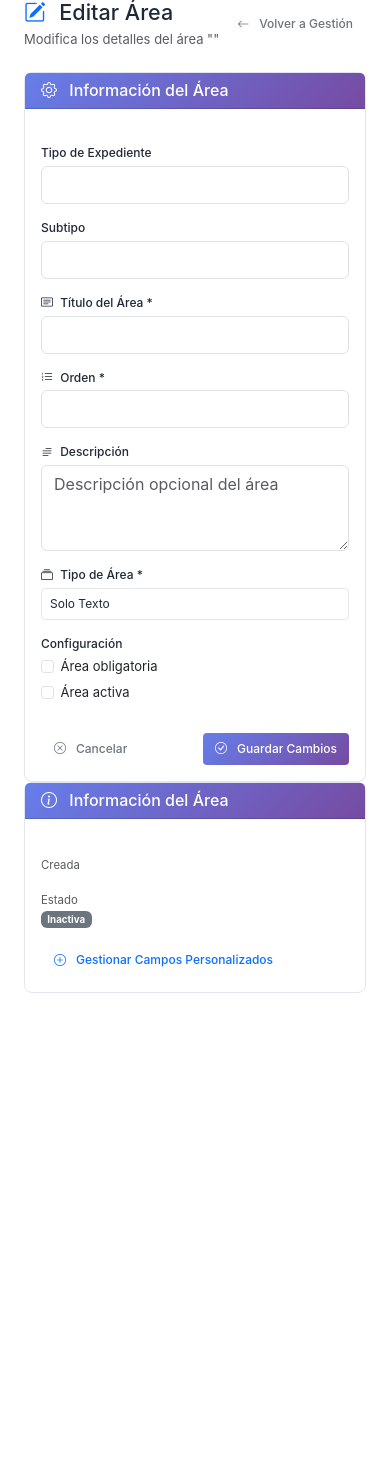
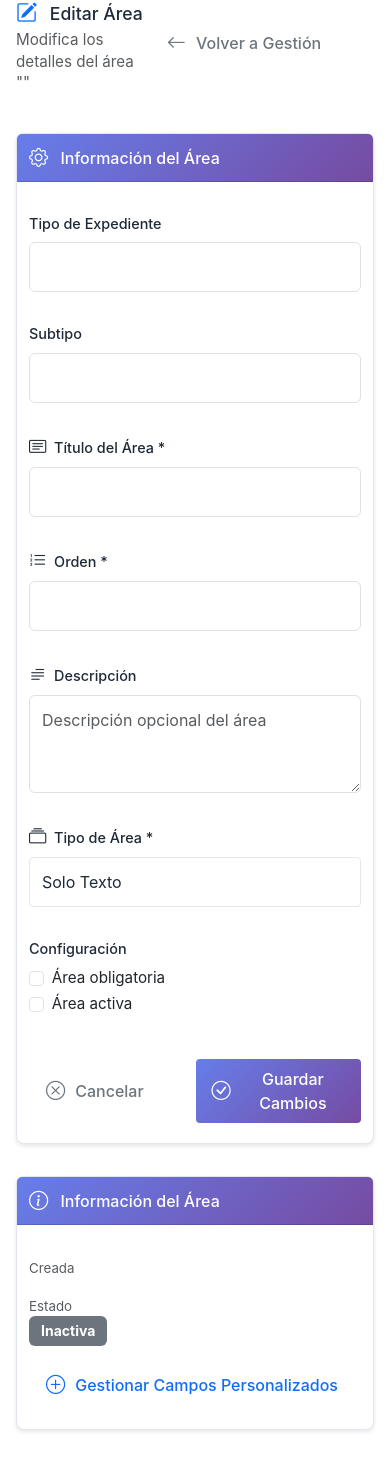
Before and after one commit to JacquelineDiazdeleon/sistema-expedientes, a Django app: template digitalizacion/templates/digitalizacion/admin/areas/editar_area.html in a window 390 px wide. Before the commit the page ends 993 px from the top, so only its background shows below. Run offline with Django 5.2, Linux system fonts and the light colour scheme; the template is opened without the code that fills it, so the values that code supplies are empty; parts of the project's set-up code (start-up, migrations or seed data) failed here and were passed over.

Commit message:
Agregar estilos responsive para móviles sin afectar diseño de escritorio

```diff
--- a/digitalizacion/templates/digitalizacion/base.html
+++ b/digitalizacion/templates/digitalizacion/base.html
@@ -16,6 +16,8 @@
     <link rel="stylesheet" href="{% load static %}{% static 'css/dashboard.css' %}">
     <!-- Theme System CSS -->
     <link rel="stylesheet" href="{% load static %}{% static 'css/theme-system.css' %}?v=1.8">
+    <!-- Mobile Responsive CSS (solo se aplica en móviles, no afecta desktop) -->
+    <link rel="stylesheet" href="{% load static %}{% static 'css/mobile-responsive.css' %}">
 
     {% block extra_css %}{% endblock %}
 </head>
--- /dev/null
+++ b/static/css/mobile-responsive.css
@@ -0,0 +1,371 @@
+/* ============================================
+   MOBILE RESPONSIVE STYLES
+   Solo se aplican en dispositivos móviles
+   NO afecta el diseño de escritorio
+   ============================================ */
+
+/* Breakpoint principal: tablets y móviles */
+@media (max-width: 1024px) {
+  /* Ajustes generales de contenedores */
+  .container-fluid {
+    padding-left: 0.75rem;
+    padding-right: 0.75rem;
+  }
+
+  /* Tablas responsive */
+  .table-responsive {
+    display: block;
+    width: 100%;
+    overflow-x: auto;
+    -webkit-overflow-scrolling: touch;
+  }
+
+  /* Cards más compactas */
+  .card {
+    margin-bottom: 1rem;
+  }
+
+  .card-body {
+    padding: 1rem;
+  }
+
+  /* Botones más grandes para touch */
+  .btn {
+    min-height: 44px;
+    padding: 0.5rem 1rem;
+    font-size: 1rem;
+  }
+
+  .btn-sm {
+    min-height: 36px;
+    padding: 0.375rem 0.75rem;
+  }
+
+  /* Formularios más legibles */
+  .form-control,
+  .form-select {
+    font-size: 16px; /* Evita zoom automático en iOS */
+    padding: 0.75rem;
+  }
+
+  /* Modales más grandes en móvil */
+  .modal-dialog {
+    margin: 0.5rem;
+    max-width: calc(100% - 1rem);
+  }
+
+  .modal-content {
+    border-radius: 0.5rem;
+  }
+
+  /* Navegación mejorada */
+  .navbar {
+    padding: 0.5rem 0.75rem;
+  }
+
+  .navbar-brand {
+    font-size: 1.1rem;
+  }
+
+  /* Espaciado reducido */
+  .mb-4, .my-4 {
+    margin-bottom: 1.5rem !important;
+  }
+
+  .mt-4, .my-4 {
+    margin-top: 1.5rem !important;
+  }
+}
+
+/* Breakpoint móviles pequeños */
+@media (max-width: 768px) {
+  /* Headers más compactos */
+  h1 {
+    font-size: 1.75rem;
+  }
+
+  h2 {
+    font-size: 1.5rem;
+  }
+
+  h3 {
+    font-size: 1.25rem;
+  }
+
+  h4 {
+    font-size: 1.1rem;
+  }
+
+  /* Grids en una sola columna */
+  .row > * {
+    margin-bottom: 1rem;
+  }
+
+  /* Tablas completamente responsive */
+  table {
+    font-size: 0.875rem;
+  }
+
+  table th,
+  table td {
+    padding: 0.5rem 0.25rem;
+    white-space: nowrap;
+  }
+
+  /* Cards sin sombras excesivas */
+  .card {
+    box-shadow: 0 2px 4px rgba(0,0,0,0.1);
+  }
+
+  /* Botones de acción más visibles */
+  .btn-group {
+    display: flex;
+    flex-direction: column;
+    width: 100%;
+  }
+
+  .btn-group .btn {
+    width: 100%;
+    margin-bottom: 0.5rem;
+  }
+
+  /* Formularios apilados */
+  .form-row,
+  .row.g-3,
+  .row.g-2 {
+    flex-direction: column;
+  }
+
+  .form-row > *,
+  .row.g-3 > *,
+  .row.g-2 > * {
+    margin-bottom: 1rem;
+  }
+
+  /* Alertas más compactas */
+  .alert {
+    padding: 0.75rem 1rem;
+    font-size: 0.9rem;
+  }
+
+  /* Badges más grandes */
+  .badge {
+    padding: 0.5rem 0.75rem;
+    font-size: 0.875rem;
+  }
+
+  /* Listas más espaciadas */
+  .list-group-item {
+    padding: 0.75rem 1rem;
+  }
+
+  /* Inputs de búsqueda más grandes */
+  .search-bar,
+  .form-control[type="search"] {
+    width: 100%;
+    margin-bottom: 0.5rem;
+  }
+
+  /* Dropdowns más accesibles */
+  .dropdown-menu {
+    width: calc(100% - 2rem);
+    max-width: none;
+    margin: 0 1rem;
+  }
+
+  /* Tabs más grandes */
+  .nav-tabs .nav-link {
+    padding: 0.75rem 1rem;
+    font-size: 0.95rem;
+  }
+
+  /* Paginación más grande */
+  .pagination {
+    flex-wrap: wrap;
+    justify-content: center;
+  }
+
+  .page-link {
+    padding: 0.5rem 0.75rem;
+    min-width: 44px;
+    text-align: center;
+  }
+}
+
+/* Breakpoint móviles muy pequeños */
+@media (max-width: 480px) {
+  /* Contenedores sin padding lateral */
+  .container,
+  .container-fluid {
+    padding-left: 0.5rem;
+    padding-right: 0.5rem;
+  }
+
+  /* Headers aún más pequeños */
+  h1 {
+    font-size: 1.5rem;
+    line-height: 1.3;
+  }
+
+  h2 {
+    font-size: 1.3rem;
+  }
+
+  h3 {
+    font-size: 1.15rem;
+  }
+
+  /* Texto más legible */
+  body {
+    font-size: 0.95rem;
+  }
+
+  /* Cards sin padding excesivo */
+  .card-body {
+    padding: 0.75rem;
+  }
+
+  .card-header {
+    padding: 0.75rem;
+    font-size: 0.95rem;
+  }
+
+  /* Botones full width */
+  .btn:not(.btn-group .btn) {
+    width: 100%;
+    margin-bottom: 0.5rem;
+  }
+
+  /* Formularios más compactos */
+  .form-label {
+    font-size: 0.9rem;
+    margin-bottom: 0.5rem;
+  }
+
+  /* Tablas muy compactas */
+  table {
+    font-size: 0.8rem;
+  }
+
+  table th,
+  table td {
+    padding: 0.375rem 0.25rem;
+  }
+
+  /* Modales casi full screen */
+  .modal-dialog {
+    margin: 0.25rem;
+    max-width: calc(100% - 0.5rem);
+  }
+
+  .modal-header,
+  .modal-body,
+  .modal-footer {
+    padding: 0.75rem;
+  }
+
+  /* Navegación más compacta */
+  .navbar-nav {
+    text-align: center;
+  }
+
+  .nav-link {
+    padding: 0.75rem 1rem;
+  }
+
+  /* Iconos más grandes para touch */
+  .bi {
+    font-size: 1.2em;
+  }
+
+  /* Espaciado mínimo */
+  .mb-3 {
+    margin-bottom: 1rem !important;
+  }
+
+  .mt-3 {
+    margin-top: 1rem !important;
+  }
+
+  /* Ocultar elementos decorativos en móvil */
+  .d-none-mobile {
+    display: none !important;
+  }
+
+  /* Mostrar elementos solo en móvil */
+  .d-mobile-only {
+    display: block !important;
+  }
+}
+
+/* Orientación horizontal en móviles */
+@media (max-width: 768px) and (orientation: landscape) {
+  /* Headers más compactos en landscape */
+  .main-header,
+  .page-header {
+    padding: 0.5rem 1rem;
+  }
+
+  /* Modales más altos */
+  .modal-dialog {
+    max-height: 90vh;
+  }
+
+  .modal-body {
+    max-height: calc(90vh - 120px);
+    overflow-y: auto;
+  }
+}
+
+/* Mejoras de accesibilidad táctil */
+@media (hover: none) and (pointer: coarse) {
+  /* Áreas táctiles más grandes */
+  a, button, .btn, .nav-link, .dropdown-item {
+    min-height: 44px;
+    min-width: 44px;
+    display: inline-flex;
+    align-items: center;
+    justify-content: center;
+  }
+
+  /* Hover states deshabilitados en touch */
+  .btn:hover,
+  .nav-link:hover {
+    transform: none;
+  }
+
+  /* Focus más visible */
+  .form-control:focus,
+  .btn:focus {
+    outline: 3px solid rgba(0, 123, 255, 0.5);
+    outline-offset: 2px;
+  }
+}
+
+/* Utilidades específicas para móvil */
+@media (max-width: 768px) {
+  /* Texto centrado en móvil cuando sea apropiado */
+  .text-mobile-center {
+    text-align: center !important;
+  }
+
+  /* Stack vertical en móvil */
+  .flex-mobile-column {
+    flex-direction: column !important;
+  }
+
+  /* Ocultar en móvil */
+  .hide-mobile {
+    display: none !important;
+  }
+
+  /* Mostrar solo en móvil */
+  .show-mobile {
+    display: block !important;
+  }
+
+  /* Width completo en móvil */
+  .w-mobile-100 {
+    width: 100% !important;
+  }
+}
```
